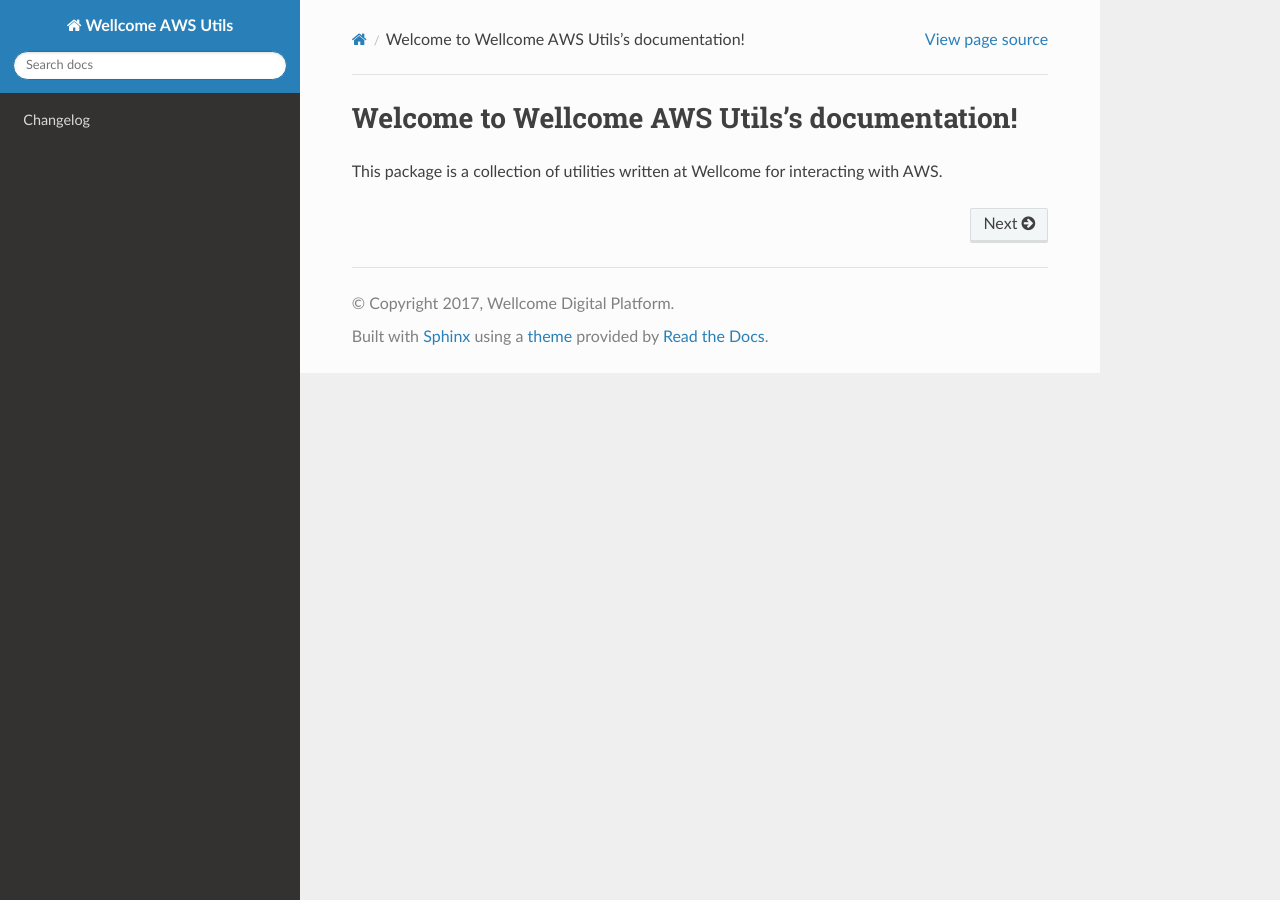
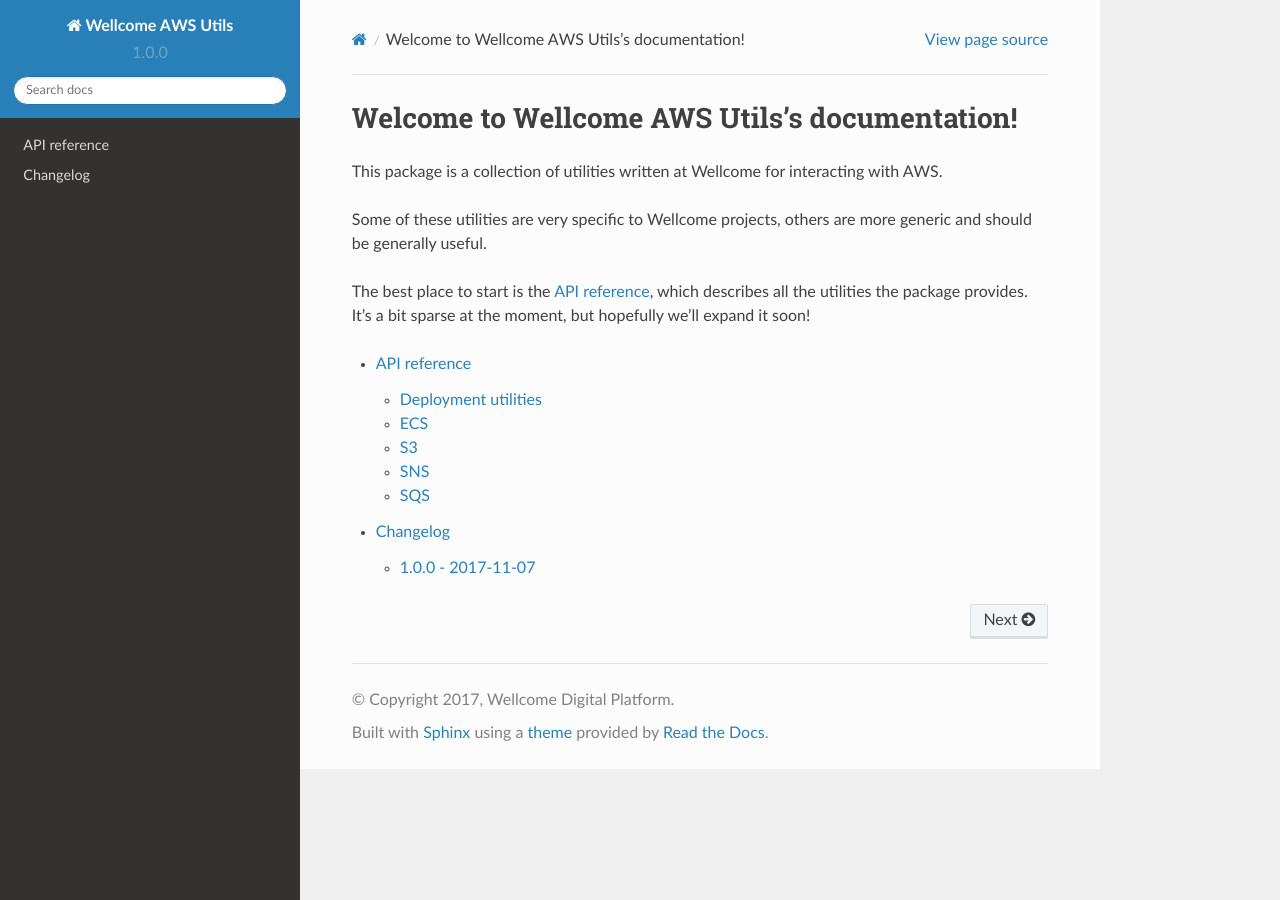
Before and after one commit to wellcomecollection/aws_utils, a Sphinx documentation site: the page built from docs/index.rst, in a window 1280 px wide. Built offline with Sphinx 7.4.7 and the Read the Docs theme 2.0.0, drawn with Linux system fonts in a browser that asks for light colours.

Commit message:
Add a bit more to the bare bones AWS Utils docs

```diff
--- a/docs/conf.py
+++ b/docs/conf.py
@@ -57,9 +57,10 @@
 # built documents.
 #
 # The short X.Y version.
-version = ''
+import wellcome_aws_utils
+version = wellcome_aws_utils.__version__
 # The full version, including alpha/beta/rc tags.
-release = ''
+release = wellcome_aws_utils.__version__
 
 # The language for content autogenerated by Sphinx. Refer to documentation
 # for a list of supported languages.
--- a/docs/index.rst
+++ b/docs/index.rst
@@ -8,8 +8,13 @@
 
 This package is a collection of utilities written at Wellcome for interacting with AWS.
 
+Some of these utilities are very specific to Wellcome projects, others are more generic and should be generally useful.
+
+The best place to start is the :doc:`API reference <api>`, which describes all the utilities the package provides.
+It's a bit sparse at the moment, but hopefully we'll expand it soon!
+
 .. toctree::
-   :maxdepth: 1
-   :hidden:
+   :maxdepth: 2
 
+   api
    changes
```
Also changed, not shown: docs/api.rst (added, +32 -0 lines).
